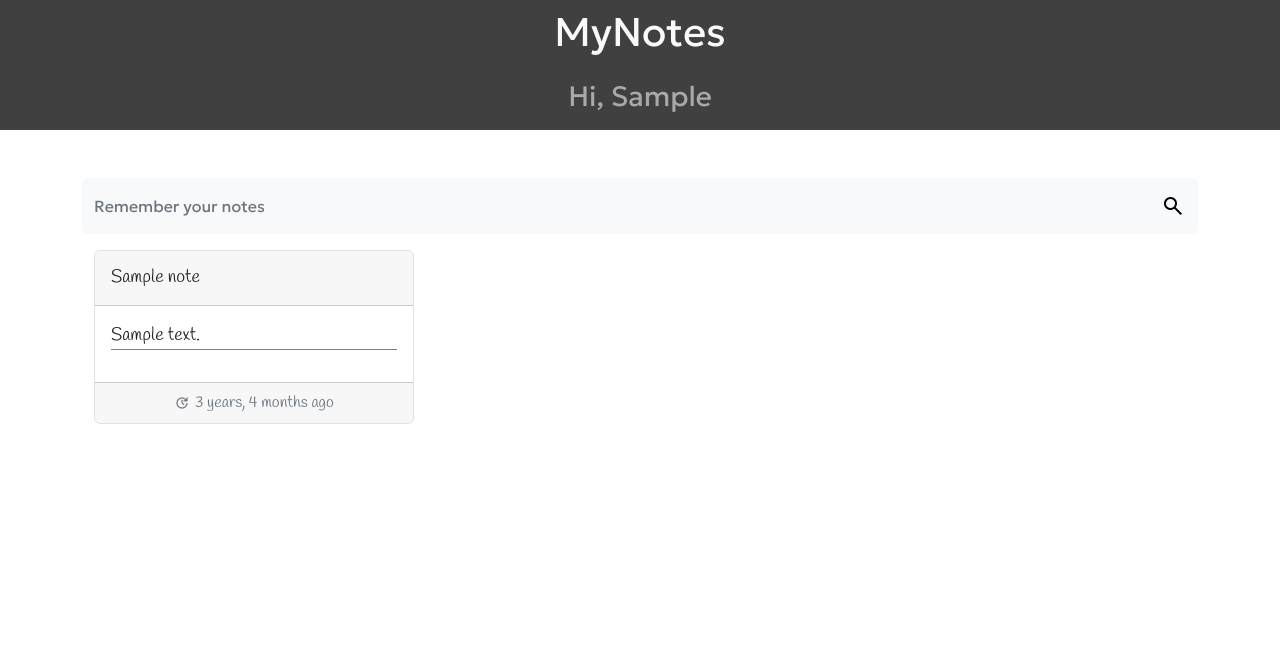
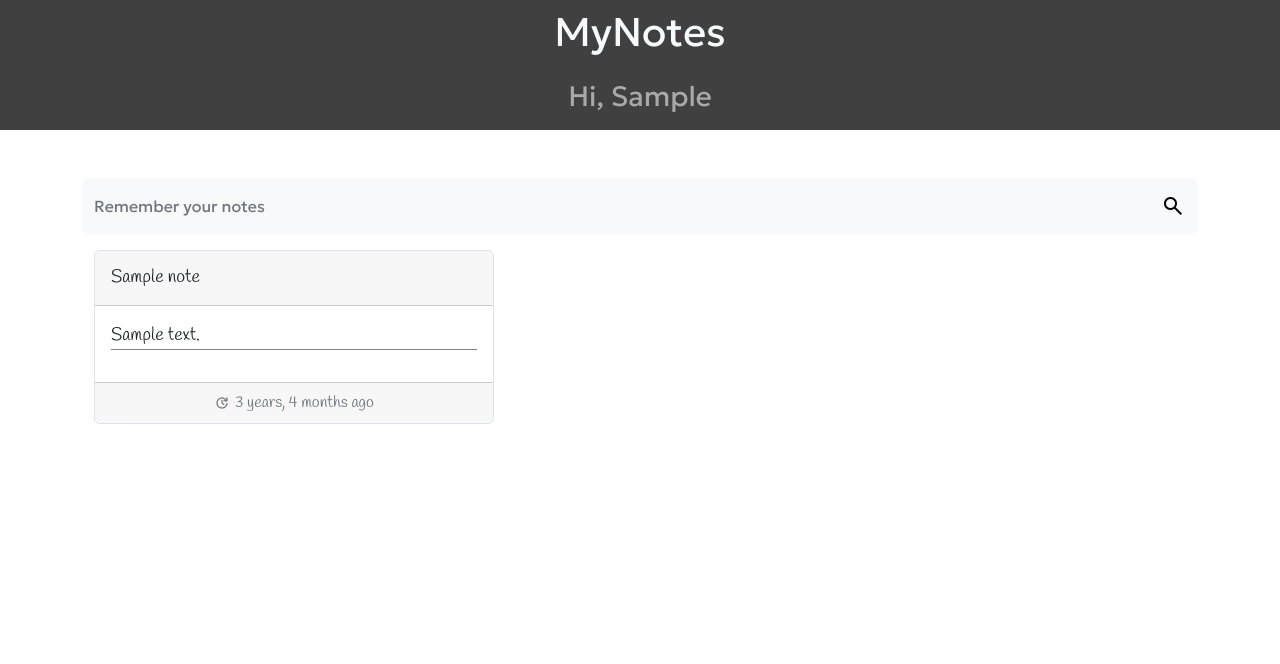
Before and after one commit to kiraboibrahim/my-notes, a Django app: page /notes/ in a window 1280 px wide. Shown: the top 664 px of the page. Run offline with Django 3.2, Linux system fonts and the light colour scheme; a user stored in the database is signed in; tables that the repository leaves empty hold one stand-in row (values such as "Sample post"); some libraries are stand-ins or nearby versions.

Commit message:
refactor: Increase the max size of a note

```diff
--- a/notes/templates/notes/notes_list.html
+++ b/notes/templates/notes/notes_list.html
@@ -18,9 +18,9 @@
     <div class="notes masonry my-3">
         {% for note in notes %}
             <div class="masonry-brick">
-                <div class="card border mb-3 note masonry-content" style="max-width: 20rem;" data-note-title="{{ note.title }}" data-note-body="{{ note.body }}" data-note-slug="{{ note.slug }}">
+                <div class="card border mb-3 note masonry-content" style="max-width: 25rem;" data-note-title="{{ note.title }}" data-note-body="{{ note.body }}" data-note-slug="{{ note.slug }}">
                     <div class="card-header d-flex align-items-center">
-                        <span class="me-auto">{{ note.title }}</span>
+                        <span class="me-auto d-inline-block text-truncate">{{ note.title }}</span>
                         <div class="note__actions">
                             <a class="btn p-0" href="{% url 'note_delete' slug=note.slug %}" data-bs-toggle="modal" data-bs-target="#delete-note-confirm-modal">
                                 <span class="material-symbols-outlined text-danger p-1">delete</span>
```
